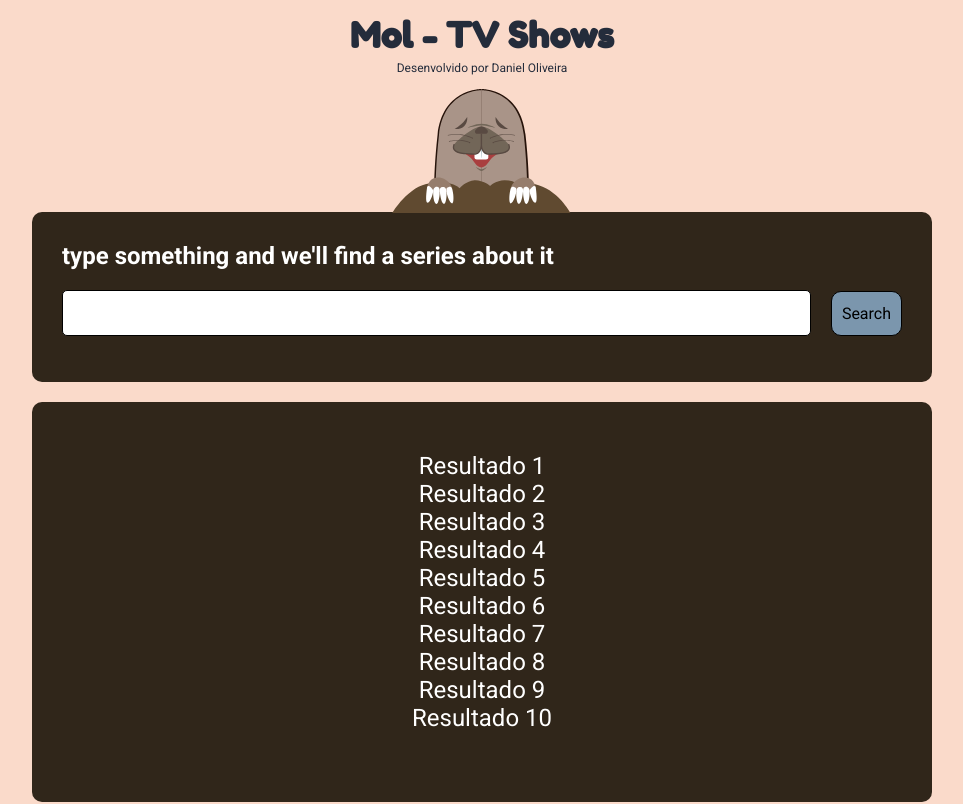
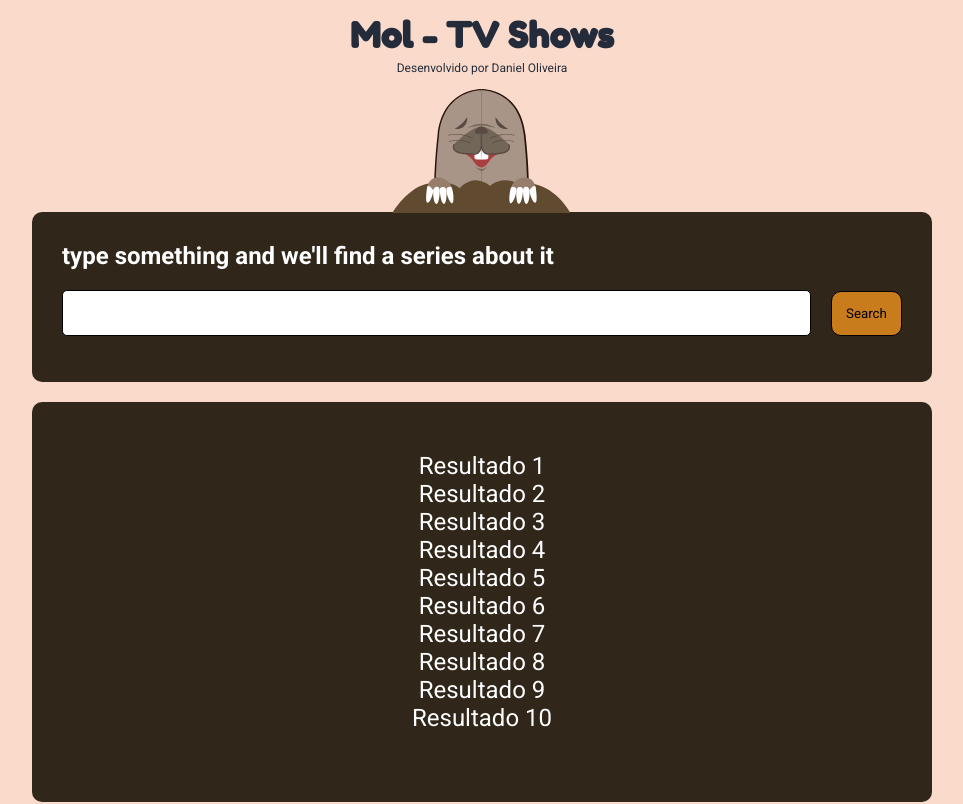
Before and after one commit to daniel11thanks/Mol-tv_shows, a React (Vite) app: page / in a window 1280 px wide. Shown: the top 804 px of the page, without its empty margins (158-1121 px from the left). Built offline with nearby package versions, Linux system fonts and the light colour scheme.

Commit message:
imput search

```diff
--- a/package.json
+++ b/package.json
@@ -9,6 +9,7 @@
     "preview": "vite preview"
   },
   "dependencies": {
+    "axios": "0.27.2",
     "react": "^18.2.0",
     "react-dom": "^18.2.0"
   },
--- a/src/components/ResetButtom/styles.css
+++ b/src/components/ResetButtom/styles.css
@@ -1,7 +1,7 @@
 .mol-purple-btn {
     height: 45px;
     width: 150px;
-    background-color: #C97C1C;
+    background-color: #7B96AD;
     color:#000;
     border: 1px solid #000;
     border-radius: 10px;
--- a/src/components/ResultsCard/styles.css
+++ b/src/components/ResultsCard/styles.css
@@ -12,3 +12,11 @@
     text-align: center;
     list-style-type: none;
 }
+
+.invisible {
+    display: none;
+}
+
+.visible {
+    display: block;
+}
--- a/src/components/SearchButton/index.tsx
+++ b/src/components/SearchButton/index.tsx
@@ -1,10 +1,27 @@
-import './styles.css'
+import axios from 'axios';
+import './styles.css';
 
-function SearchButton() {
+
+
+type Props = {
+    search: string;
+}
+
+function handleClick(search :string) {
+    axios(`http://api.tvmaze.com/search/shows?q=${search}`)
+    .then( response => {
+
+        const resultado = response.data
+        console.log(resultado)
+    });
+}
+
+function SearchButton( {search} : Props) {
+
     return (
-        <div className="mol-blue-btn">
+        <button className="mol-orange-btn" onClick={() => handleClick(search)} >
             Search
-        </div>
+        </button>
     )
 }
 
--- a/src/components/SearchButton/styles.css
+++ b/src/components/SearchButton/styles.css
@@ -1,7 +1,7 @@
-.mol-blue-btn {
+.mol-orange-btn {
     height: 45px;
     width: 80px;
-    background-color: #7B96AD;
+    background-color: #C97C1C;
     color:#000;
     border: 1px solid #000;
     border-radius: 10px;
--- a/src/components/SearchCard/index.tsx
+++ b/src/components/SearchCard/index.tsx
@@ -1,14 +1,23 @@
+import { SetStateAction, useState } from "react"
 import SearchButton from "../SearchButton"
 import './styles.css'
 
 function SearchCard() {
+
+    const [search, setSearch] = useState('');
+
+    const handleChange = (event: { target: { value: SetStateAction<string>; }; }) => {
+        setSearch (event.target.value)
+    }
+
+
     return (
         <div className="mol-card">
             <h2 className="mol-movies-title">type something and we'll find a series about it</h2>
             <div>
                 <div className="mol-form-control-container">
-                            <input className="mol-form-control" type="text" />
-                            <SearchButton />
+                    <input className="mol-form-control" type="text" value={search} onChange={handleChange}/>
+                    <SearchButton search={search} />
                 </div>
 
             </div>
```
Also changed, not shown: 1 other file (tests, documents, lock files or other folders). Lines whose indentation alone changed are shown as unchanged.
